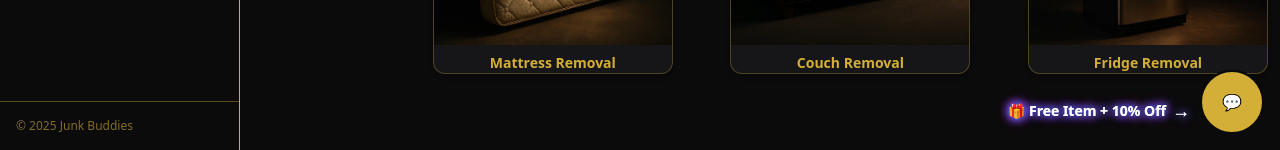
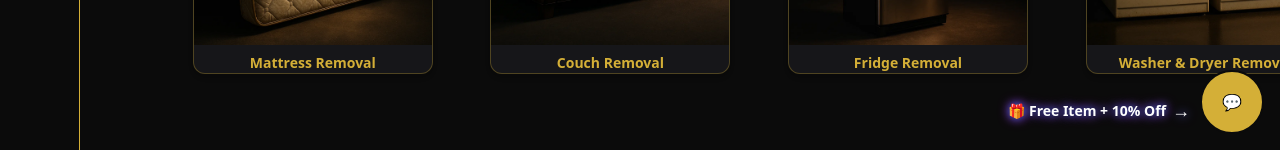
Before and after one commit to JunkBuddies/junk-buddies-immersive, a React (Vite) app: page / in a window 1280 px wide. Shown: the part 650-800 px from the top of the page. Built offline with nearby package versions, Linux system fonts and the light colour scheme.

Commit message:
Make desktop sidebar overlay page content

```diff
--- a/src/components/LayoutShell.jsx
+++ b/src/components/LayoutShell.jsx
@@ -4,11 +4,10 @@ import { useEffect, useState } from "react";
 import TopNav from "./TopNav";
 import SideNav from "./SideNav";
 import TopNavMobile from "./TopNavMobile";
-import ChatWidget from "./chat/ChatWidget";
 
 export default function LayoutShell() {
   const [isDesktop, setIsDesktop] = useState(window.innerWidth >= 1024);
-  const [sidebarOpen, setSidebarOpen] = useState(true);
+  const [sidebarOpen, setSidebarOpen] = useState(false);
 
   // Detect window resize for responsive layout
   useEffect(() => {
@@ -21,6 +20,13 @@ export default function LayoutShell() {
     <div className="flex h-screen bg-black text-white overflow-hidden">
       {/* === SIDENAV (Desktop only) === */}
       {isDesktop && <SideNav open={sidebarOpen} />}
+      {isDesktop && sidebarOpen && (
+        <button
+          aria-label="Close navigation"
+          className="fixed top-16 inset-x-0 bottom-0 z-30 bg-black/45 backdrop-blur-[1px]"
+          onClick={() => setSidebarOpen(false)}
+        />
+      )}
 
       {/* === MAIN CONTAINER === */}
       <div className="flex-1 flex flex-col relative">
@@ -34,17 +40,15 @@ export default function LayoutShell() {
         {/* === PAGE CONTENT === */}
         <main
           className="flex-1 overflow-y-auto"
-          style={{
-            marginLeft: isDesktop ? (sidebarOpen ? 240 : 80) : 0,
-            marginTop: isDesktop ? 64 : 56, // 64px desktop height, ~56px mobile
+          style={{ marginTop: isDesktop ? 64 : 56 }}
+          onClick={() => {
+            if (isDesktop && sidebarOpen) setSidebarOpen(false);
           }}
         >
           <Outlet />
         </main>
       </div>
 
-      {/* === GLOBAL CHAT WIDGET === */}
-      <ChatWidget />
     </div>
   );
 }
```
